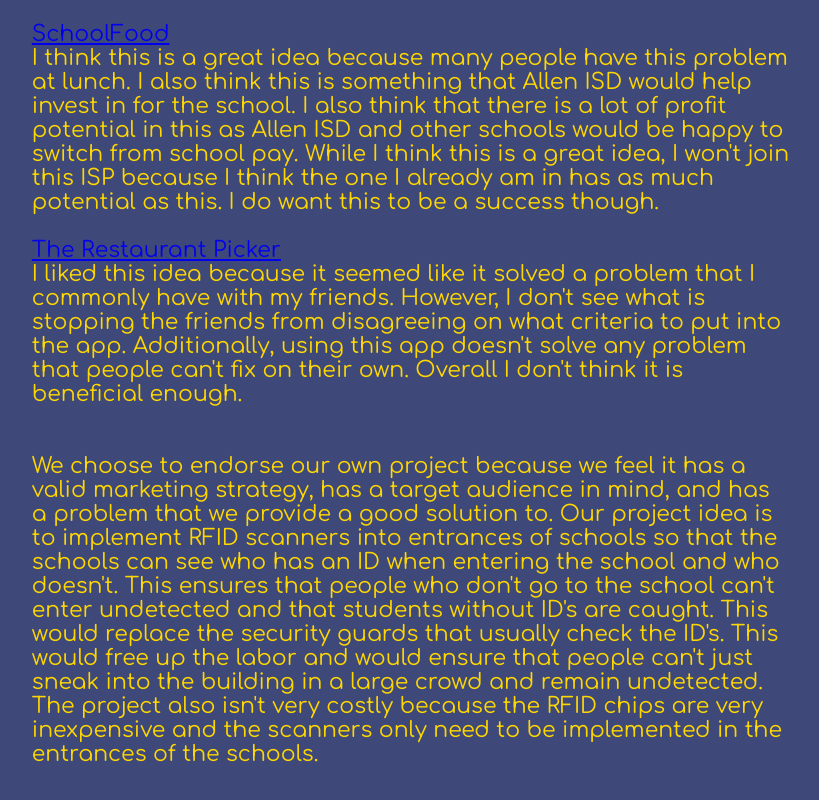
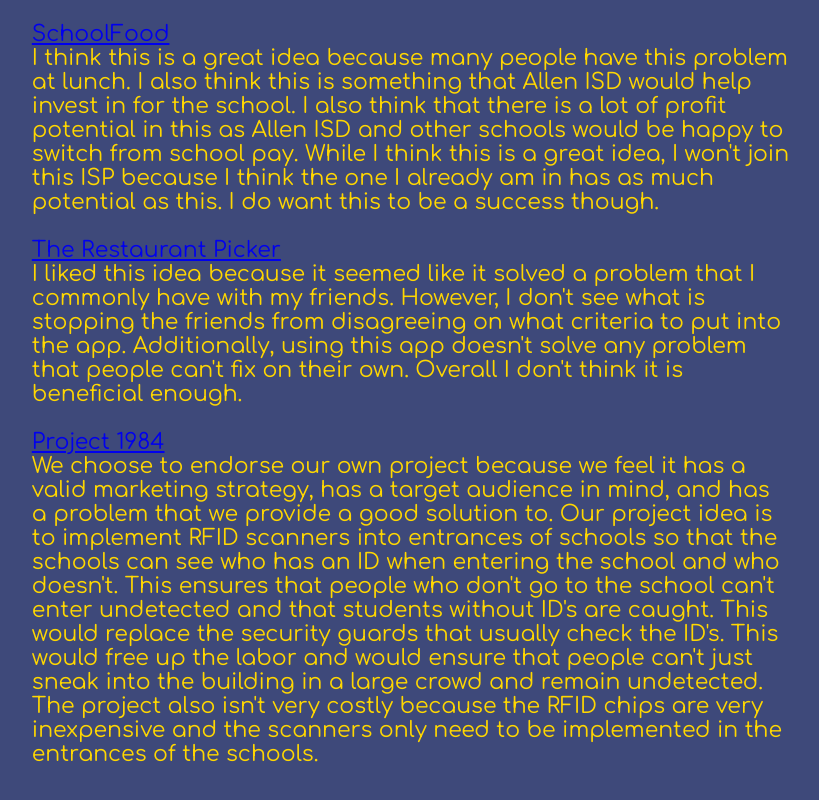
Before and after one commit to jishnud17/jishnud17.github.io, a plain HTML site: page CS-II/Projects/Business Plan/considered.html in a window 1280 px wide. Shown: the part 1554-2354 px from the top of the page, without its empty margins (229-1048 px from the left). Drawn offline with Linux system fonts and the light colour scheme.

Commit message:
ssdadsads

```diff
--- a/CS-II/Projects/Business Plan/considered.html
+++ b/CS-II/Projects/Business Plan/considered.html
@@ -107,7 +107,7 @@
 
         <br /><br />
         <a href="https://www.codermerlin.com/users/srijishnu-devarapalli/Digital%20Portfolio/CS-II/Projects/Business%20Plan/index.html"
-            target="_blank"></a>
+            target="_blank">Project 1984</a>
         <br />
         We choose to endorse our own project because we feel it has a valid marketing strategy, has a target audience in
         mind, and has a problem that we provide a good solution to. Our project idea is to implement RFID scanners into
```
